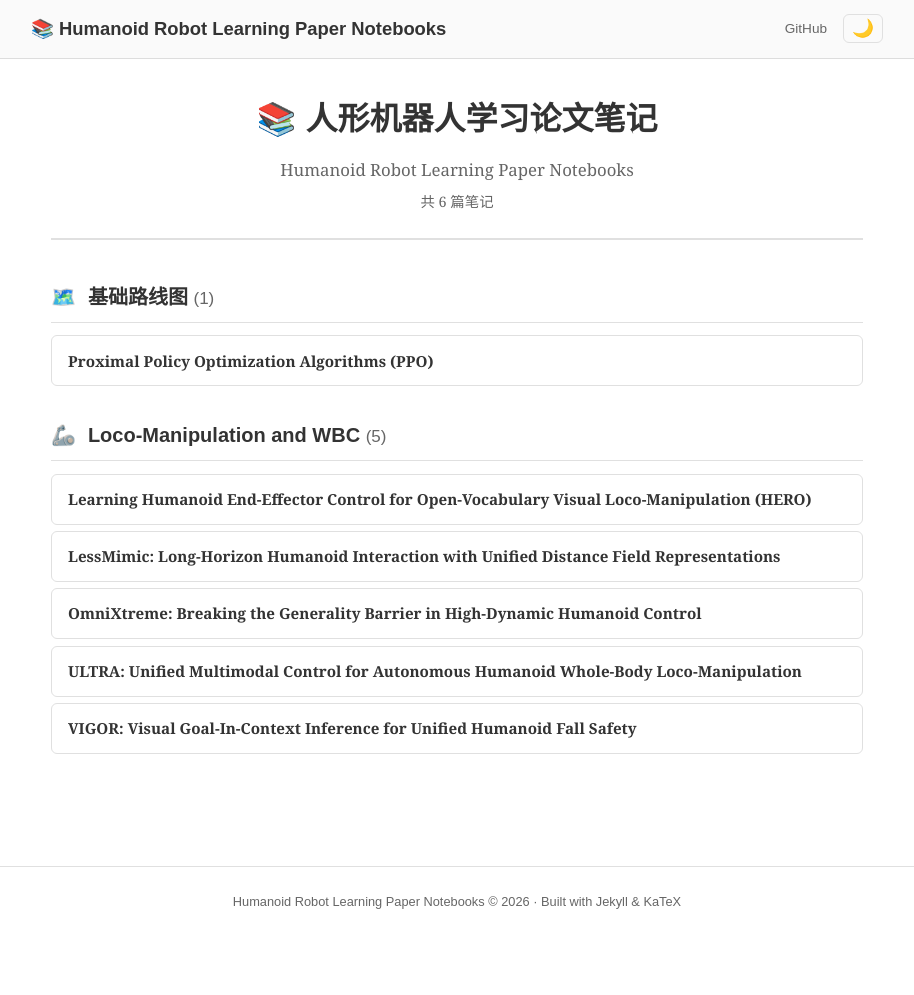
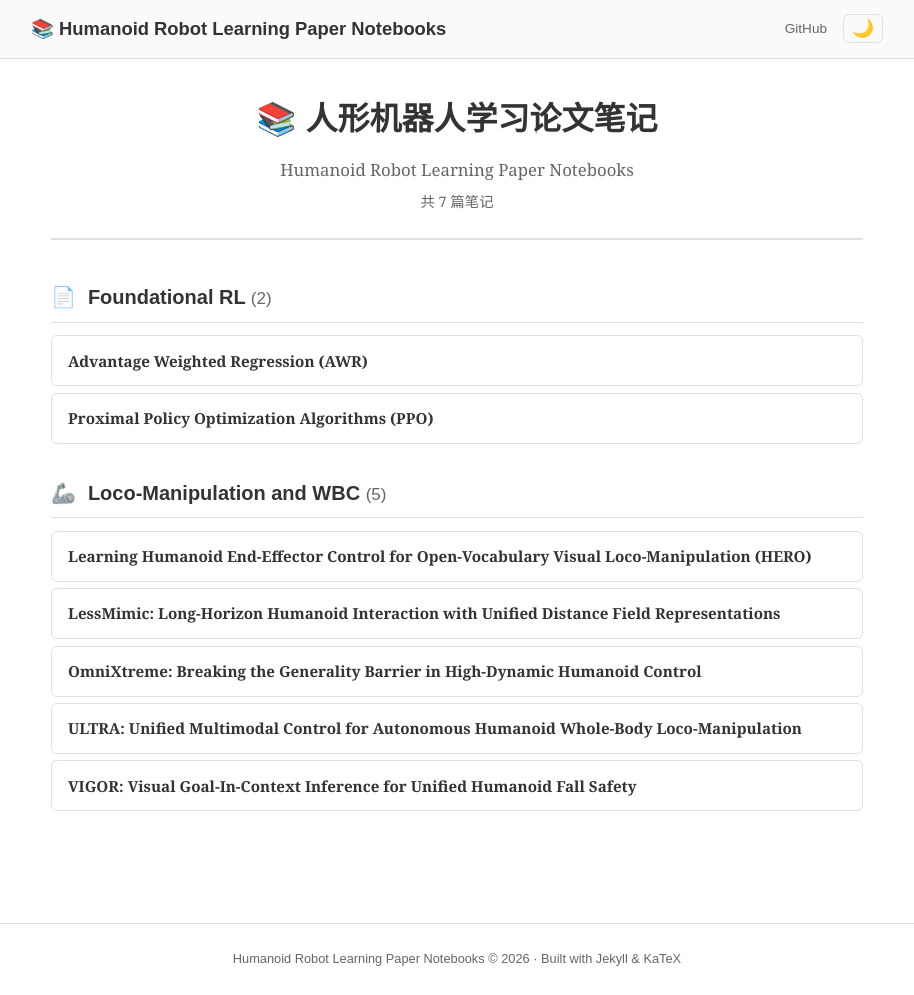
Before and after one commit to ImChong/Humanoid_Robot_Learning_Paper_Notebooks, a Jekyll site: the page built from index.html, in a window 1280 px wide and 995 px high. Shown: the whole window, without its empty margins (183-1097 px from the left). Built offline with Jekyll 4.4.1, drawn with Linux system fonts in a browser that asks for light colours; part of the change alters nothing that is shown.

Commit message:
rename: 中文文件夹→英文; add AWR paper skeleton

```diff
--- a/_data/papers.json
+++ b/_data/papers.json
@@ -1,11 +1,17 @@
 {
-  "01_基础路线图": {
-    "display_name": "基础路线图",
+  "01_Foundational_RL": {
+    "display_name": "Foundational RL",
     "papers": [
       {
+        "title": "Advantage Weighted Regression (AWR)",
+        "path": "papers/01_Foundational_RL/AWR_Advantage_Weighted_Regression/AWR_Advantage_Weighted_Regression.md",
+        "url": "/papers/01_Foundational_RL/AWR_Advantage_Weighted_Regression/AWR_Advantage_Weighted_Regression.html",
+        "dir": "AWR_Advantage_Weighted_Regression"
+      },
+      {
         "title": "Proximal Policy Optimization Algorithms (PPO)",
-        "path": "papers/01_基础路线图/PPO_Proximal_Policy_Optimization/PPO_Proximal_Policy_Optimization.md",
-        "url": "/papers/01_基础路线图/PPO_Proximal_Policy_Optimization/PPO_Proximal_Policy_Optimization.html",
+        "path": "papers/01_Foundational_RL/PPO_Proximal_Policy_Optimization/PPO_Proximal_Policy_Optimization.md",
+        "url": "/papers/01_Foundational_RL/PPO_Proximal_Policy_Optimization/PPO_Proximal_Policy_Optimization.html",
         "dir": "PPO_Proximal_Policy_Optimization"
       }
     ]
--- /dev/null
+++ b/papers/01_Foundational_RL/AWR_Advantage_Weighted_Regression/AWR_Advantage_Weighted_Regression.md
@@ -0,0 +1,98 @@
+---
+layout: paper
+title: "Advantage Weighted Regression (AWR)"
+category: "Foundational RL"
+---
+
+# Advantage Weighted Regression (AWR)
+
+> 📅 阅读日期: -
+> 🏷️ 板块: Reinforcement Learning / Policy Optimization
+
+---
+
+## 📋 基本信息
+
+| 项目 | 链接 |
+|------|------|
+| **arXiv** | [1910.00177](https://arxiv.org/abs/1910.00177) |
+| **PDF** | [下载](https://arxiv.org/pdf/1910.00177) |
+| **作者** | Xue Bin Peng, Aviral Kumar, Grace Zhang, Sergey Levine |
+| **机构** | UC Berkeley |
+| **发布时间** | 2019年9月30日 |
+| **GitHub** | [xbpeng/awr](https://github.com/xbpeng/awr) |
+
+---
+
+## 🎯 一句话总结
+
+AWR 是一种**简洁的离线/在线兼容的强化学习算法**，核心思想是将策略优化转化为**加权回归问题**——用 advantage（优势值）作为权重，对好的动作做加权监督学习，避免了策略梯度方法中的重要性采样比率和复杂的约束优化。
+
+---
+
+## ❓ 解决什么问题？
+
+### 传统策略梯度的痛点
+
+1. **重要性采样方差大**：PPO/TRPO 依赖重要性采样比率 $\frac{\pi_\theta(a|s)}{\pi_{\theta_{old}}(a|s)}$，当新旧策略差异大时方差爆炸
+2. **超参数敏感**：PPO 的 clip 范围、TRPO 的 KL 约束都需要仔细调参
+3. **离线数据利用差**：大多数 on-policy 算法不能有效利用历史数据或离线数据集
+
+### AWR 的解决思路
+
+> 💡 **类比**：传统方法像是"摸着石头过河"（边探索边优化），AWR 更像是"考试后看答案复习"——收集一批经验，从中找出表现好的动作，重点学习这些好动作。
+
+---
+
+## 🔧 方法概述
+
+AWR 交替执行两个简单步骤：
+
+### Step 1: 估计优势值（Advantage Estimation）
+
+用当前数据拟合一个 value function $V_\phi(s)$，计算每个 transition 的优势值：
+
+$$A(s_t, a_t) = R_t - V_\phi(s_t)$$
+
+其中 $R_t = \sum_{k=0}^{T-t} \gamma^k r_{t+k}$ 是折扣回报。
+
+### Step 2: 加权回归更新策略
+
+用指数优势值作为权重，做加权最大似然：
+
+$$\mathcal{L}(\theta) = \mathbb{E}\left[\frac{1}{Z} \exp\left(\frac{A(s, a)}{\beta}\right) \log \pi_\theta(a|s)\right]$$
+
+其中 $\beta$ 是温度参数，控制优势值权重的"锐度"：
+- $\beta$ 小 → 只关注最好的动作（更贪心）
+- $\beta$ 大 → 更均匀地学习所有动作
+
+---
+
+## 🔑 核心优势
+
+- **极简实现**：不需要重要性采样，不需要约束优化，本质就是加权的监督学习
+- **离线兼容**：可以直接在离线数据集上训练，无需与环境交互
+- **在线也行**：也可以像 PPO 一样在线收集数据训练
+- **稳定性好**：指数加权天然限制了策略更新幅度
+
+---
+
+## 🔗 与路线图的关联
+
+| 关系 | 说明 |
+|------|------|
+| **PPO → AWR** | AWR 可视为 PPO 的简化替代方案，去掉了 clip/KL 约束 |
+| **AWR → AMP/ASE** | AMP 和 ASE 中使用了类似的加权回归思想来训练运动模仿策略 |
+| **离线 RL** | AWR 是离线 RL 的早期代表，思想影响了后续 IQL、CQL 等方法 |
+
+---
+
+## 📝 面试高频问题 & 参考回答
+
+> 待补充
+
+---
+
+## 💬 讨论记录
+
+> 待补充
```
Also changed, not shown: papers/01_Foundational_RL/PPO_Proximal_Policy_Optimization/PPO_Proximal_Policy_Optimization.md (renamed from papers/01_基础路线图/PPO_Proximal_Policy_Optimization/PPO_Proximal_Policy_Optimization.md).
